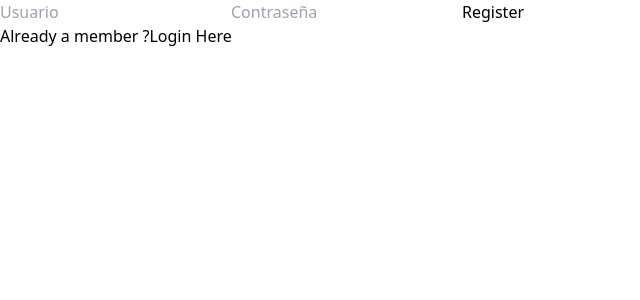
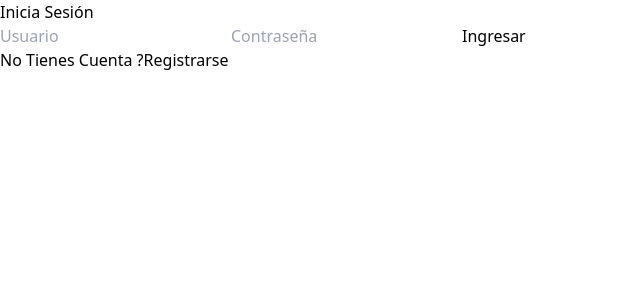
Before and after one commit to llOrtegall/Menu_App_Empresa, a React (Vite) app in the folder client/: page / in a window 1280 px wide. Shown: the top 300 px of the page, without its empty margins (0-640 px from the left). Built offline with nearby package versions, Linux system fonts and the light colour scheme; no server answers.

Commit message:
debemos separar el login del registro o unificar

```diff
--- a/client/src/App.jsx
+++ b/client/src/App.jsx
@@ -1,6 +1,4 @@
 import { UserContextProvider } from "./UserContext";
-// import { Consulta } from "./components/Consulta";
-// import { Register } from "./components/Register";
 import axios from "axios";
 import { Routes } from "./Routes";
 
--- a/client/src/components/Consulta.jsx
+++ b/client/src/components/Consulta.jsx
@@ -1,8 +1,10 @@
-import { useState } from 'react';
+import { useContext, useState } from 'react';
 import { ConsultaDetallada } from './ConsultaDetallada.jsx';
 import { ButtonLoading, IconUser, CloseSession } from './ButtonLoading.jsx';
+import { UserContext } from '../UserContext.jsx';
 
 export function Consulta() {
+  const { username, id } = useContext(UserContext)
   const [data, setData] = useState(null);
   const [cargando, setCargando] = useState(false);
   const [mostrarComponente, setMostrarComponente] = useState(false);
@@ -18,7 +20,9 @@ export function Consulta() {
   };
 
   const ValidarDocumentoConsulta = ({ prop }) => {
+
     let newArray = [];
+
     if (prop.length > 0) {
       newArray = prop.filter(i => i.documentoIdentidad === data.numDocumento)
       return (
@@ -80,8 +84,9 @@ export function Consulta() {
         <div className='flex items-center'>
           <IconUser />
           <article className='pl-4'>
-            <h2 className='text-2xl font-semibold'>Bienvenido Usuario De Prueba</h2>
+            <h2 className='text-2xl font-semibold'>Bienvenido: <span>{username}</span></h2>
             <h3 className='text-xl'>CP11185647472</h3>
+            <h5>{id}</h5>
           </article>
         </div>
         <CloseSession />
--- a/client/src/components/RegisterAndLoginForm.jsx
+++ b/client/src/components/RegisterAndLoginForm.jsx
@@ -4,25 +4,64 @@ import { UserContext } from "../UserContext";
 
 export function RegisterAndLoginForm() {
 
+  const { setUsername: setLoggedInUsername, setId } = useContext(UserContext);
+
+  const [nombres, setNombres] = useState('');
+  const [apellidos, setApellidos] = useState('');
+  const [documento, setDocumento] = useState('');
+
   const [username, setUsername] = useState('');
   const [password, setPassword] = useState('');
 
   //TODO: Cambia el estado de login
-  const [isLoginOrRegister, setIsLoginOrRegister] = useState('register')
-
-  const { setUsername: setLoggedInUsername, setId } = useContext(UserContext);
+  const [isLoginOrRegister, setIsLoginOrRegister] = useState('Ingresar')
 
   async function handleSubmit(ev) {
     ev.preventDefault();
-    const URL = isLoginOrRegister === 'register' ? 'register' : 'login';
-    const { data } = await axios.post(URL, { username, password });
+    const URL = isLoginOrRegister === 'Ingresar' ? 'Ingresar' : 'Registrarse';
+    const { data } = await axios.post(URL, { username, password, nombres, apellidos, documento });
     setLoggedInUsername(username);
     setId(data.id);
   }
 
   return (
     <section className="bg-blue-200 h-screen flex items-center">
-      <form className="w-64 mx-auto mb-12" onSubmit={handleSubmit}>
+
+      <form className="mx-auto mb-12" onSubmit={handleSubmit}>
+
+        <section className="text-center pt-2">
+          {isLoginOrRegister === 'Registrarse' && (
+            <>
+              <h1>Registrarse</h1>
+              <input className="block w-full rounded-sm p-2 mb-2 border"
+                value={nombres} onChange={ev => setNombres(ev.target.value)}
+                type="text"
+                placeholder="Nombres" />
+              <input className="block w-full rounded-sm p-2 mb-2 border"
+                value={apellidos} onChange={ev => setApellidos(ev.target.value)}
+                type="text"
+                placeholder="Apellidos" />
+              <input className="block w-full rounded-sm p-2 mb-2 border"
+                value={documento} onChange={ev => setDocumento(ev.target.value)}
+                type="text"
+                placeholder="N° Documento" />
+              <button className="bg-blue-500 text-white block w-full rounded-md p-2">
+                {isLoginOrRegister === 'Registrarse' ? 'Registrarse' : 'Ingresar'}
+              </button>
+
+              <div>
+                Ya Estás Registrado ?
+                <button
+                  className="pl-2"
+                  onClick={() => setIsLoginOrRegister('Ingresar')}
+                >Ingresar Aquí
+                </button>
+              </div>
+            </>
+          )}
+          {isLoginOrRegister === 'Ingresar' && (
+            <>
+              <h1>Inicia Sesión</h1>
               <input className="block w-full rounded-sm p-2 mb-2 border"
                 value={username} onChange={ev => setUsername(ev.target.value)}
                 type="text"
@@ -32,32 +71,21 @@ export function RegisterAndLoginForm() {
                 type="password"
                 placeholder="Contraseña" />
               <button className="bg-blue-500 text-white block w-full rounded-md p-2">
-          {isLoginOrRegister === 'register' ? 'Register' : 'Login'}
+                {isLoginOrRegister === 'Registrarse' ? 'Registrarse' : 'Ingresar'}
               </button>
-        <div className="text-center pt-2">
 
-          {isLoginOrRegister === 'register' && (
               <div>
-              Already a member ?
+                No Tienes Cuenta ?
                 <button
                   className="pl-2"
-                onClick={() => setIsLoginOrRegister('login')}
-              >Login Here
+                  onClick={() => setIsLoginOrRegister('Registrarse')}
+                >Registrarse
                 </button>
               </div>
+            </>
           )}
-          {isLoginOrRegister === 'login' && (
-            <div>
-              Dont Have an account ?
-              <button
-                className="pl-2"
-                onClick={() => setIsLoginOrRegister('register')}
-              >Register
-              </button>
-            </div>
-          )}
-        </div>
+        </section>
       </form>
-    </section>
+    </section >
   )
 }
--- a/client/src/main.jsx
+++ b/client/src/main.jsx
@@ -4,6 +4,7 @@ import './index.css'
 import { App } from './App'
 
 const root = createRoot(document.getElementById('root'))
+
 root.render(
   <StrictMode>
     <App />
```
Also changed, not shown: 2 other files (tests, documents, lock files or other folders). Lines whose indentation alone changed are shown as unchanged.
